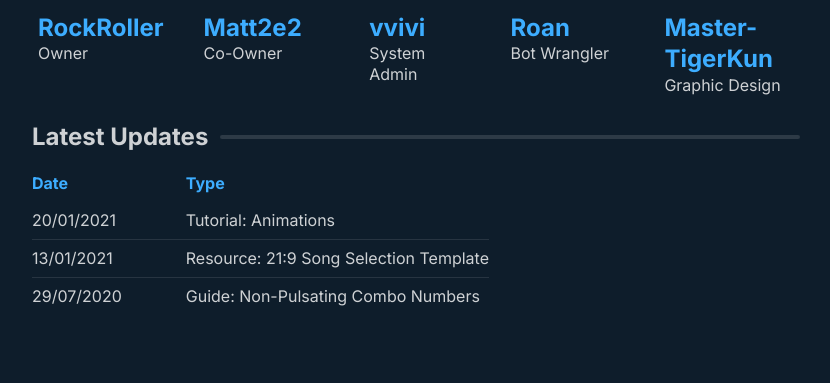
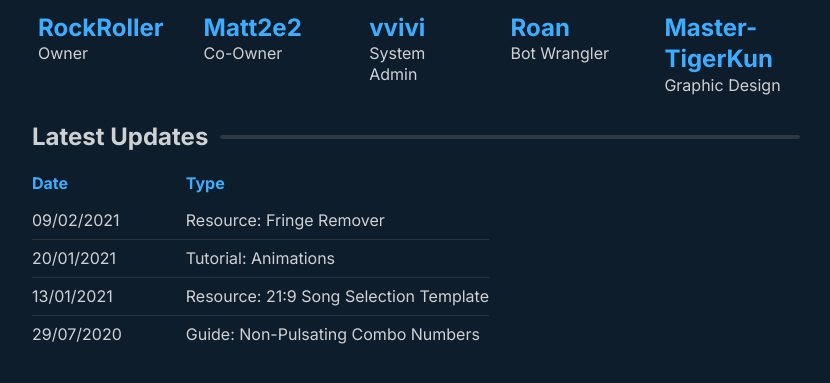
Before and after one commit to RockRoller01/skinninginfo, a Jekyll site: the page built from index.md, in a window 1280 px wide, cut to the strip 736-1152 px from the top of the page. Shown: the top 383 px of the strip, without its empty margins (224-1054 px from the left). Built offline with Jekyll 4.4.1, drawn with Linux system fonts in a browser that asks for light colours.

Commit message:
Add fringe remover

```diff
--- a/index.md
+++ b/index.md
@@ -51,6 +51,7 @@ Thanks to all these people that helped me get this site up and running:<br>
 
 | Date       |                  Type                  |
 | ---------- | :------------------------------------: |
+| 09/02/2021 |        Resource: Fringe Remover        |
 | 20/01/2021 |          Tutorial: Animations          |
 | 13/01/2021 | Resource: 21:9 Song Selection Template |
 | 29/07/2020 |   Guide: Non-Pulsating Combo Numbers   |
```
Also changed, not shown: resources/index.md (+1 -0 lines).
